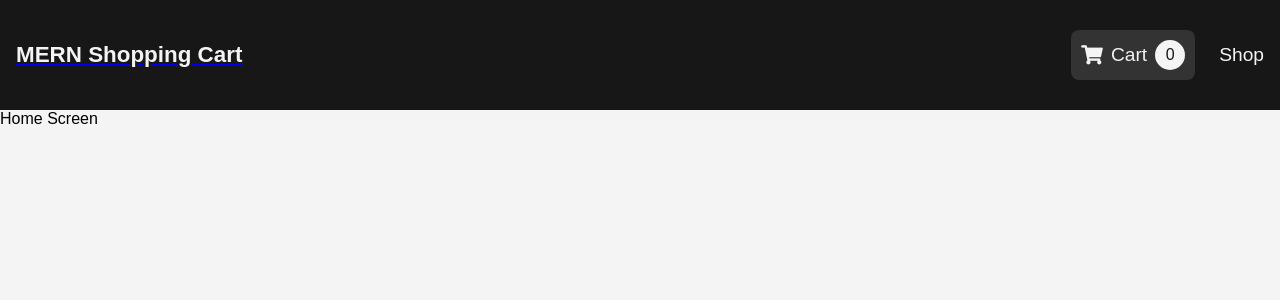
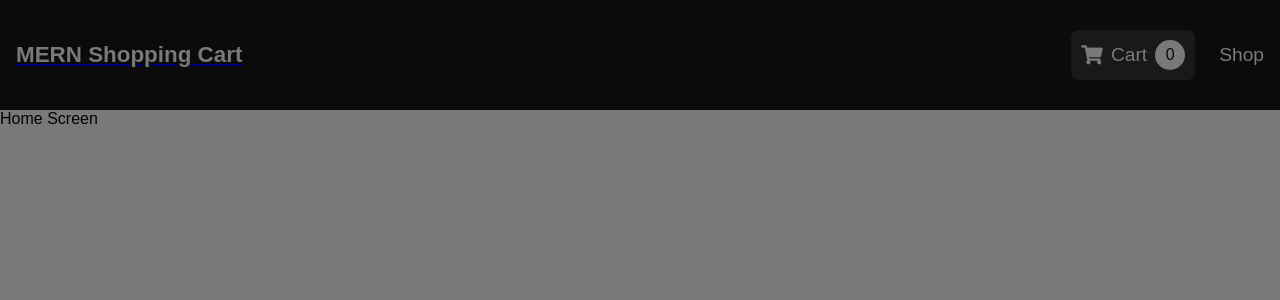
Before and after one commit to BrandonCzaja/YT-MERN-ECOMMERCE-CART-CLIENT, a React (Create React App) app: page / in a window 1280 px wide. Shown: the top 300 px of the page. Built offline with nearby package versions, Linux system fonts and the light colour scheme.

Commit message:
Finished the styling for backdrop

```diff
--- a/src/App.js
+++ b/src/App.js
@@ -8,13 +8,14 @@ import Cart from "../src/Components/Screens/Cart.jsx";
 
 // Components
 import Navbar from "../src/Components/Navbar.jsx";
+import Backdrop from "../src/Components/Backdrop.jsx";
 
 function App() {
 	return (
 		<Router>
 			<Navbar />
 			{/* SideDrawer */}
-			{/* Backdrop */}
+			<Backdrop />
 			<main>
 				<Switch>
 					<Route exact path="/" component={Home} />
--- a/src/Components/Backdrop.jsx
+++ b/src/Components/Backdrop.jsx
@@ -0,0 +1,7 @@
+import "../styles/backdrop.css";
+
+const Backdrop = () => {
+	return <div className="backdrop"></div>;
+};
+
+export default Backdrop;
--- a/src/styles/backdrop.css
+++ b/src/styles/backdrop.css
@@ -0,0 +1,9 @@
+.backdrop {
+	width: 100%;
+	height: 100vh;
+	background-color: rgba(0, 0, 0, 0.5);
+	z-index: 100;
+	position: fixed;
+	top: 0;
+	left: 0;
+}
```
